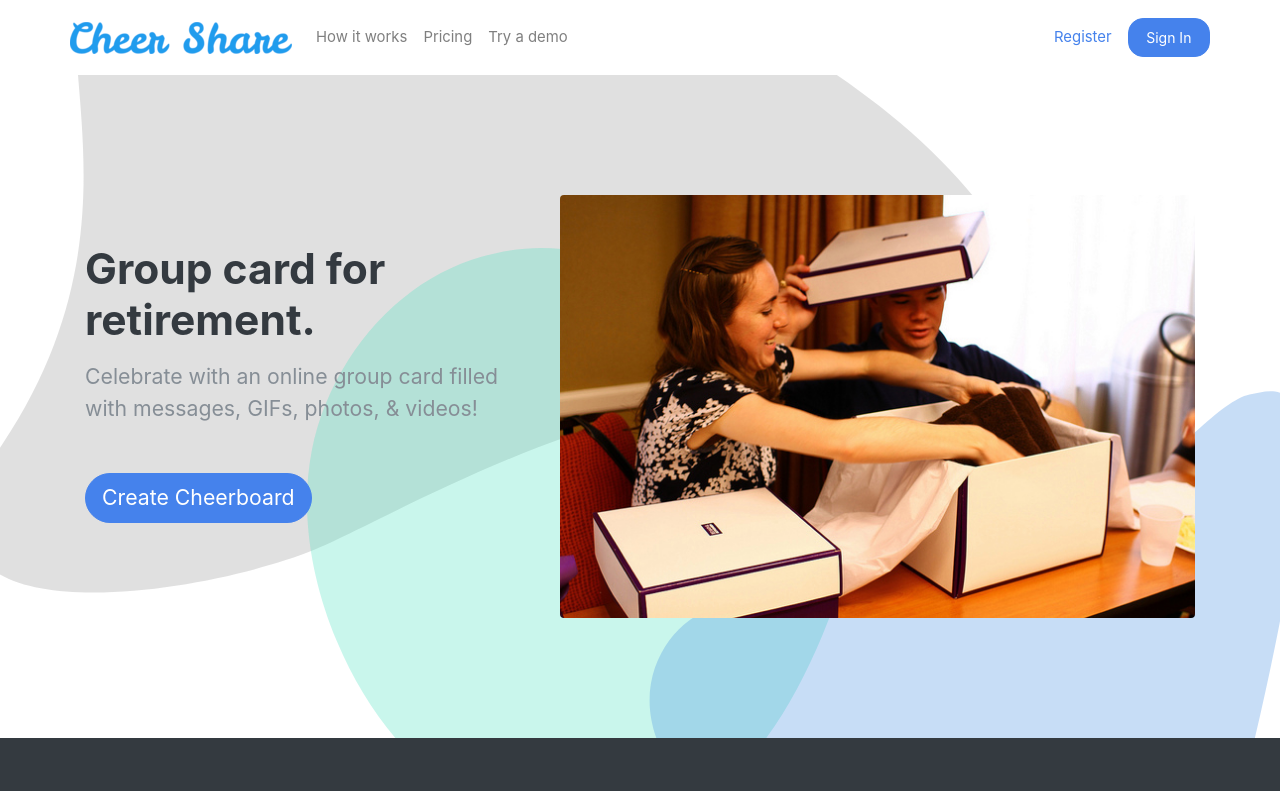
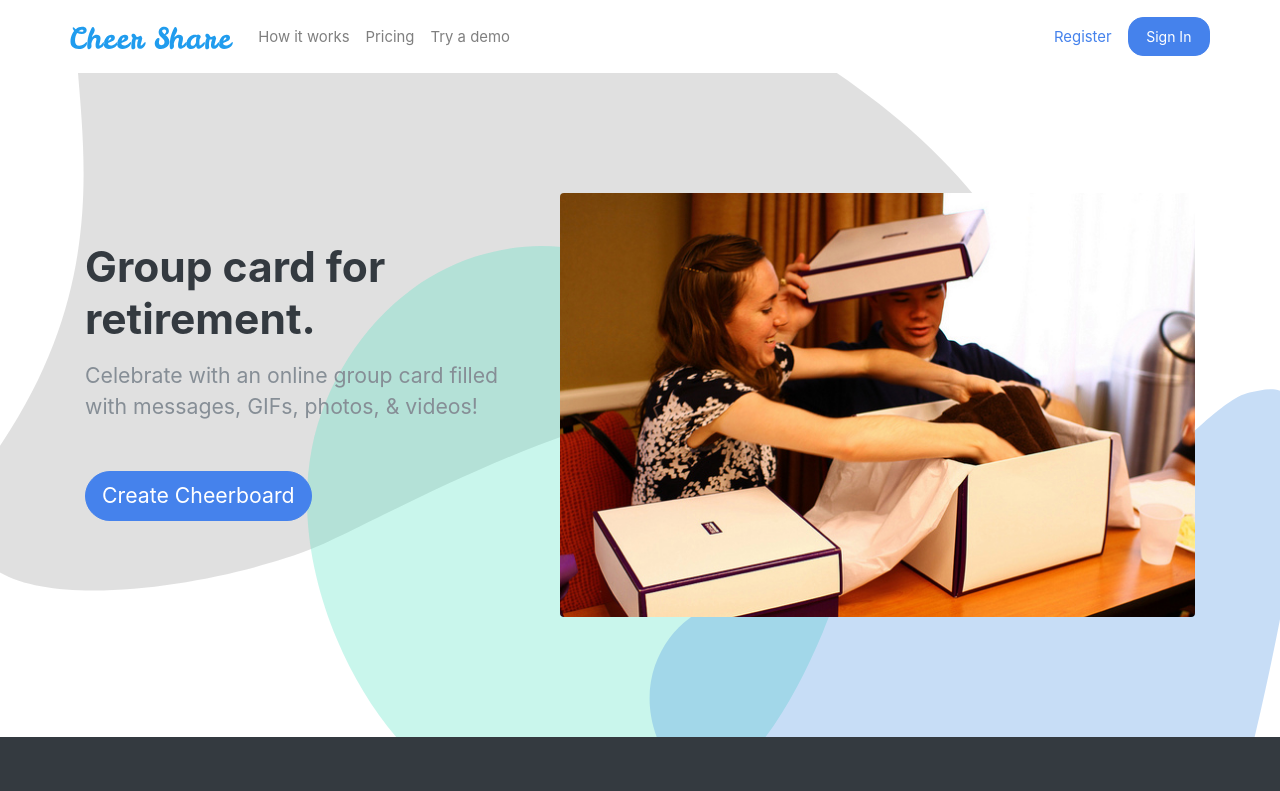
Before and after one commit to cheershareapp/cheershare, a Next.js app: page / in a window 1280 px wide. Shown: the top 791 px of the page. Built offline with nearby package versions, Linux system fonts and the light colour scheme; no server answers.

Commit message:
Add SVG logo

```diff
--- a/components/header.js
+++ b/components/header.js
@@ -14,7 +14,7 @@ export default function Header({ showModal: _showModal, className, index }) {
         <header>
             <Navbar className={`shadow-sm ${className}`}>
                 <Container>
-                    <Navbar.Brand><Link href="/"><img src="/Logo.png" height="32"/></Link></Navbar.Brand>
+                    <Navbar.Brand><Link href="/"><img src="/Logo.svg" height="24"/></Link></Navbar.Brand>
 
                     { index && <Nav className="mr-auto">
                         <Nav.Link href="/#how-it-works">How it works</Nav.Link>
```
Also changed, not shown: public/Logo.svg (added).
